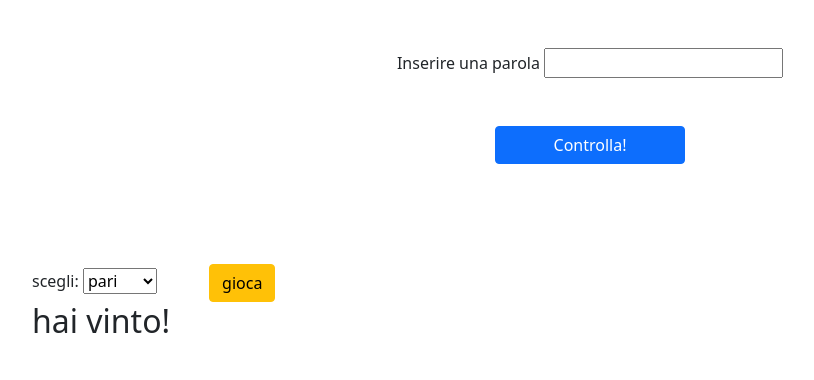
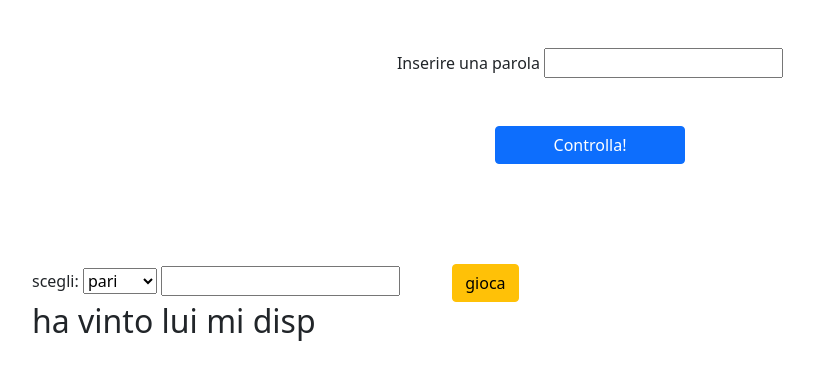
Before and after one commit to gianmarco600/js-paliedispari, a plain HTML site: page index.html in a window 1280 px wide. Both pictures are taken after a click on the element "gioca". Shown: the whole page, without its empty margins (50-864 px from the left). Drawn offline with nearby package versions, Linux system fonts and the light colour scheme.

Commit message:
correzione

```diff
--- a/index.html
+++ b/index.html
@@ -28,6 +28,7 @@
         <option value="pari">pari</option>
         <option value="dispari">dispari</option>
     </select>
+    <input type="num" id="numGiocatore">
     <div type="button" id="gioca" class="mx-5 btn btn-warning">gioca</div>
     <h2 id="vincitore" ></h2>
     </div>
--- a/js/script.js
+++ b/js/script.js
@@ -47,11 +47,15 @@ function isPali(input){
 
 function pariODispari(){
     var giocatore = document.getElementById('PoD').value;
+    var numGiocatore =  parseInt(document.getElementById('numGiocatore').value);
     var num1 = (Math.floor(Math.random()*4))+1;
-    var num2 = (Math.floor(Math.random()*4))+1;
-    console.log(num1 , num2);
-    console.log(num1 + num2);
-    sum = num1 + num2;
+    if (numGiocatore < 1 || numGiocatore > 5){
+        alert('inserire un numero da 1 a 5')
+    }
+    else{
+        console.log(num1 , numGiocatore);
+        console.log(num1 + numGiocatore);
+        sum = num1 + numGiocatore;
         var vince;
         if (sum % 2 == 0 ){
             var vince = "pari";
@@ -65,5 +69,5 @@ function pariODispari(){
         else{
             document.getElementById("vincitore").innerHTML = "ha vinto lui mi disp";
         }
-
     }
+}
```
Lines whose indentation alone changed are shown as unchanged.
